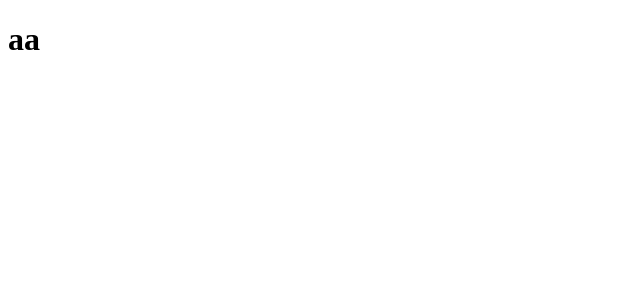
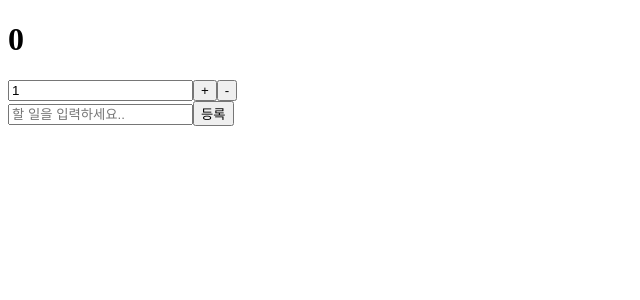
Before and after one commit to baejoonsoo/redux-study, a React (Create React App) app: page / in a window 1280 px wide. Shown: the top 300 px of the page, without its empty margins (0-640 px from the left). Built offline with nearby package versions, Linux system fonts and the light colour scheme.

Commit message:
Feat: ToDoList

```diff
--- /dev/null
+++ b/src/components/ToDos.jsx
@@ -0,0 +1,57 @@
+import React, { useCallback, useState } from "react";
+import { useDispatch, useSelector } from "react-redux";
+import { addToDo, deleteToDo } from "../redux/toDo";
+
+const TodoItem = ({ todo, onDelete }) => {
+  return (
+    <li style={{ textDecoration: todo.done ? "line-through" : "none" }}>
+      {todo.text}
+      <button onClick={() => onDelete(todo.id)}>DEL</button>
+    </li>
+  );
+};
+
+const TodoList = ({ todos, onDelete }) => {
+  return (
+    <ul>
+      {todos.map((todo) => (
+        <TodoItem key={todo.id} todo={todo} onDelete={onDelete} />
+      ))}
+    </ul>
+  );
+};
+
+const Todos = () => {
+  const [text, setText] = useState("");
+
+  const todos = useSelector((state) => state.toDoReducer);
+
+  const dispatch = useDispatch();
+
+  const onCreate = (text) => dispatch(addToDo(text));
+  const onDelete = useCallback((id) => dispatch(deleteToDo(id)), [dispatch]); // 최적화를 위해 useCallback 사용
+
+  const onChange = (e) => setText(e.target.value);
+
+  const onSubmit = (e) => {
+    e.preventDefault();
+    onCreate(text);
+    setText("");
+  };
+
+  return (
+    <div>
+      <form onSubmit={onSubmit}>
+        <input
+          value={text}
+          placeholder="할 일을 입력하세요.."
+          onChange={onChange}
+        />
+        <button type="submit">등록</button>
+      </form>
+      <TodoList todos={todos} onDelete={onDelete} />
+    </div>
+  );
+};
+
+export default Todos;
--- a/src/routes/Home.jsx
+++ b/src/routes/Home.jsx
@@ -1,49 +1,14 @@
-// import { useState } from "react";
-// import { connect } from "react-redux";
-// import ToDo from "../components/ToDo";
-// import { actionCreators } from "../redux/store";
+import Counter from "../components/counter";
+import Todos from "../components/ToDos";
 
-// const Home = ({ toDos, addToDo }) => {
-//   const [text, setText] = useState("");
+const Home = () => {
+  return (
+    <div>
+      <Counter />
 
-//   const onChange = (e) => {
-//     setText(e.target.value);
-//   };
+      <Todos />
+    </div>
+  );
+};
 
-//   const onSubmit = (e) => {
-//     e.preventDefault();
-//     addToDo(text);
-//     setText("");
-//   };
-
-//   return (
-//     <>
-//       <h1>To Do</h1>
-//       <form onSubmit={onSubmit}>
-//         <input type="text" value={text} onChange={onChange} />
-//         <button>Add</button>
-//       </form>
-//       <ul>
-//         {toDos.map((toDo) => (
-//           <ToDo key={toDo.id} {...toDo} abc={"abcd"} />
-//         ))}
-//       </ul>
-//     </>
-//   );
-// };
-
-// const mapStateToProps = (state) => {
-//   return { toDos: state };
-// };
-
-// const mapDispatchToProps = (dispatch) => {
-//   return {
-//     addToDo: (text) => dispatch(actionCreators.addToDo(text)),
-//   };
-// };
-
-// export default connect(mapStateToProps, mapDispatchToProps)(Home);
-
-export default () => {
-  return <h1>aa</h1>;
-};
+export default Home;
```
